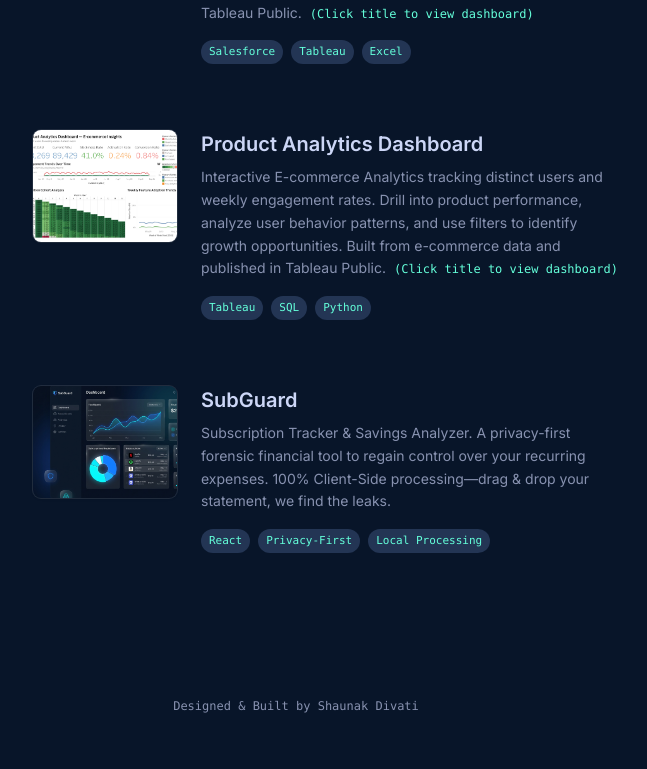
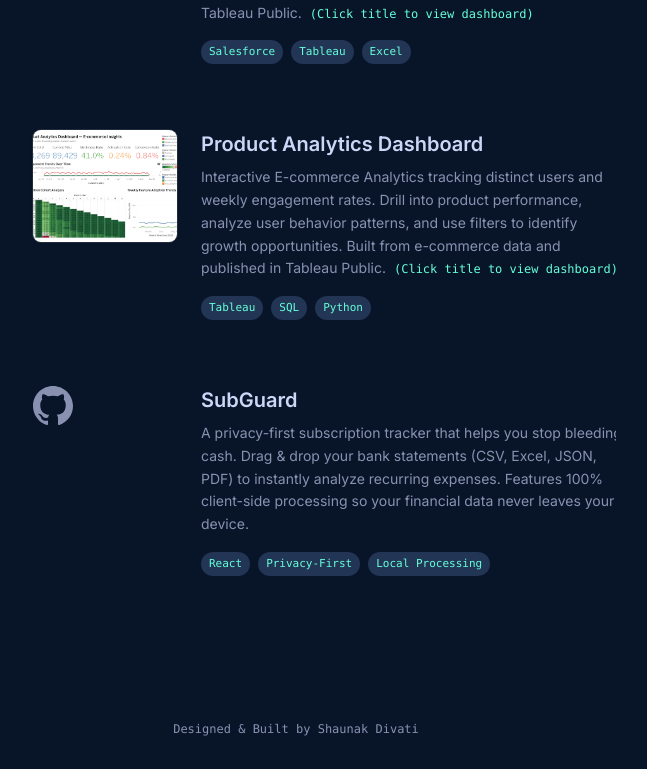
Before and after one commit to Hyperion3112/my-portfolio, a React (Create React App) app: page / in a window 1280 px wide. Shown: the part 2547-3316 px from the top of the page, without its empty margins (568-1215 px from the left). Before the commit the page ends 3293 px from the top, so only its background shows below. Built offline with nearby package versions, Linux system fonts and the light colour scheme.

Commit message:
chore: remove AI thumbnail and update SubGuard description

```diff
--- a/src/components/Projects.jsx
+++ b/src/components/Projects.jsx
@@ -36,9 +36,9 @@ const projects = [
   },
   {
     title: 'SubGuard',
-    image: '/subguard_thumbnail.png',
+    // image: '/subguard_thumbnail.png',
     tech: ['React', 'Privacy-First', 'Local Processing'],
-    description: 'Subscription Tracker & Savings Analyzer. A privacy-first forensic financial tool to regain control over your recurring expenses. 100% Client-Side processing—drag & drop your statement, we find the leaks.',
+    description: 'A privacy-first subscription tracker that helps you stop bleeding cash. Drag & drop your bank statements (CSV, Excel, JSON, PDF) to instantly analyze recurring expenses. Features 100% client-side processing so your financial data never leaves your device.',
     link: 'https://subguard-omega.vercel.app/',
     hasEmbeddedDashboard: false,
     embedUrl: null,
@@ -83,7 +83,7 @@ function ProjectThumbnail({ src, alt, size = 'w-28 h-20' }) {
   return (
     <div className={`relative ${size}`}>
       {/* Background tile to ensure visibility even before image loads */}
-  <div className="absolute inset-0 rounded-lg bg-[#0e1d33] border border-[#233554] ring-1 ring-white/10 shadow" />
+      <div className="absolute inset-0 rounded-lg bg-[#0e1d33] border border-[#233554] ring-1 ring-white/10 shadow" />
       {!hasError ? (
         <img
           src={finalUrl}
@@ -197,9 +197,8 @@ export default function Projects() {
                     </a>
                   ) : (
                     <h3
-                      className={`text-[#ccd6f6] font-semibold text-xl mr-2 group-hover:text-[#64ffda] transition-colors duration-200 ${
-                        proj.hasEmbeddedDashboard ? 'cursor-pointer hover:underline' : ''
-                      }`}
+                      className={`text-[#ccd6f6] font-semibold text-xl mr-2 group-hover:text-[#64ffda] transition-colors duration-200 ${proj.hasEmbeddedDashboard ? 'cursor-pointer hover:underline' : ''
+                        }`}
                       onClick={() => proj.hasEmbeddedDashboard && openModal(proj)}
                     >
                       {proj.title}
@@ -265,7 +264,7 @@ export default function Projects() {
                   className="text-[#8892b0] hover:text-white transition-colors duration-200 p-2"
                 >
                   <svg width="24" height="24" fill="currentColor" viewBox="0 0 24 24">
-                    <path d="M18.36 6.64a1 1 0 0 1 0 1.41L13.41 12l4.95 4.95a1 1 0 1 1-1.41 1.41L12 13.41l-4.95 4.95a1 1 0 0 1-1.41-1.41L10.59 12 5.64 7.05a1 1 0 0 1 1.41-1.41L12 10.59l4.95-4.95a1 1 0 0 1 1.41 0z"/>
+                    <path d="M18.36 6.64a1 1 0 0 1 0 1.41L13.41 12l4.95 4.95a1 1 0 1 1-1.41 1.41L12 13.41l-4.95 4.95a1 1 0 0 1-1.41-1.41L10.59 12 5.64 7.05a1 1 0 0 1 1.41-1.41L12 10.59l4.95-4.95a1 1 0 0 1 1.41 0z" />
                   </svg>
                 </button>
               </div>
@@ -299,7 +298,7 @@ export default function Projects() {
                   >
                     <span>Open in Tableau Public</span>
                     <svg width="16" height="16" fill="currentColor" viewBox="0 0 24 24" className="ml-1">
-                      <path d="M18 13v6a2 2 0 0 1-2 2H5a2 2 0 0 1-2-2V8a2 2 0 0 1 2-2h6M15 3h6v6M10 14L21 3"/>
+                      <path d="M18 13v6a2 2 0 0 1-2 2H5a2 2 0 0 1-2-2V8a2 2 0 0 1 2-2h6M15 3h6v6M10 14L21 3" />
                     </svg>
                   </a>
                 </div>
```
Also changed, not shown: public/subguard_thumbnail.png (deleted).
